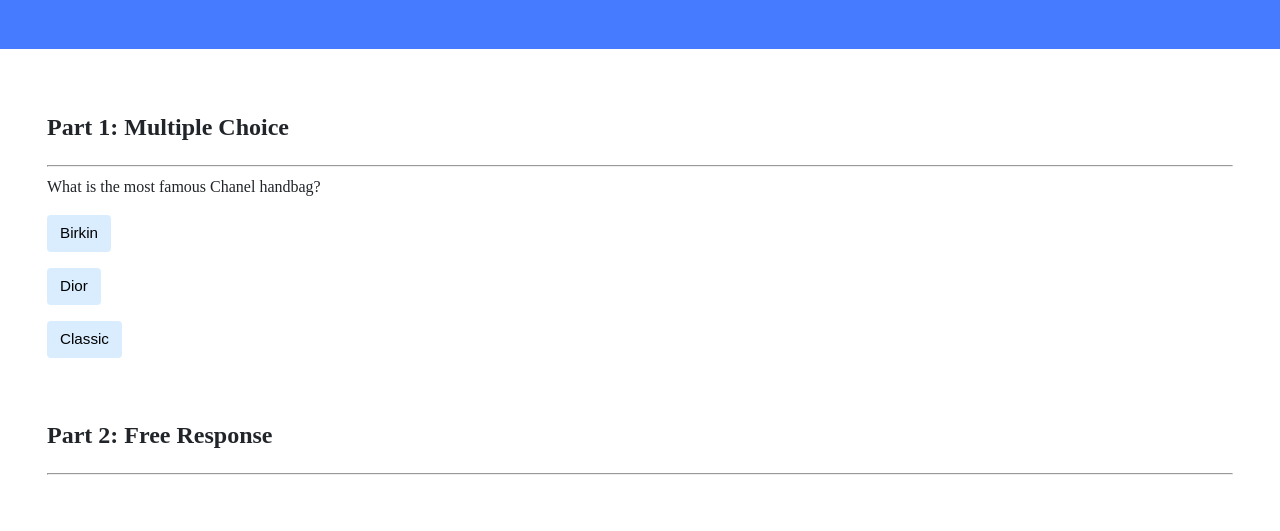
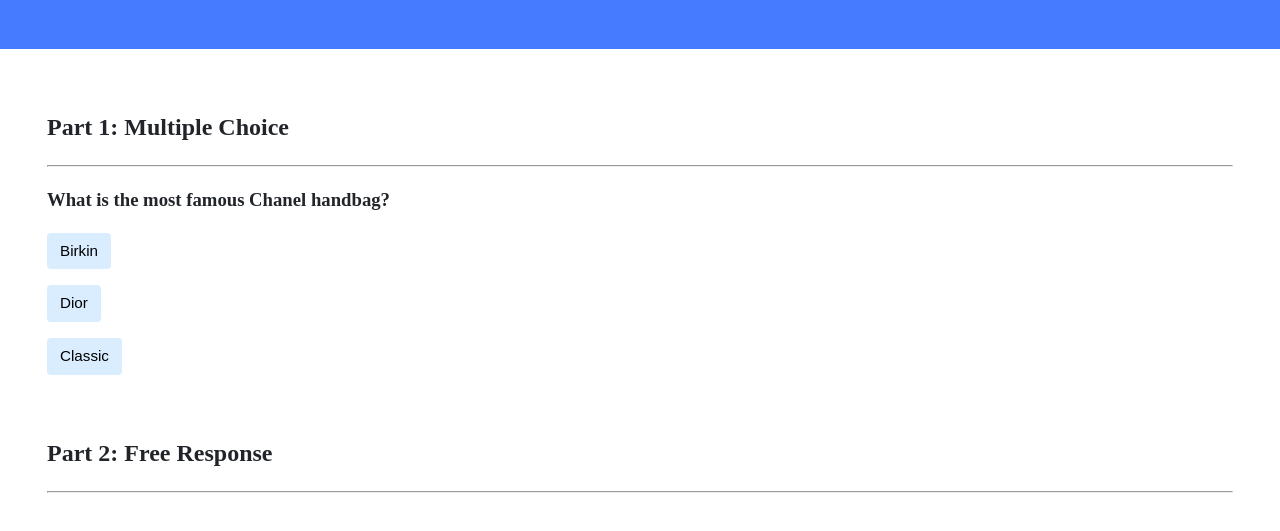
Before and after one commit to nchinling/CS50, a plain HTML site: page trivia/index.html in a window 1280 px wide. Shown: the part 151-682 px from the top of the page. Drawn offline with Linux system fonts and the light colour scheme.

Commit message:
Sun, Nov 13, 2022, 2:26 AM +00:00

```diff
--- a/trivia/index.html
+++ b/trivia/index.html
@@ -21,7 +21,7 @@
                 <h2>Part 1: Multiple Choice </h2>
                 <hr>
                 <!-- TODO: Add multiple choice question here -->
-                <div>What is the most famous Chanel handbag?</div>
+                <h3>What is the most famous Chanel handbag?</h3>
                 <p><button id = "red">Birkin</button></p>
                 <p><button id = "red">Dior</button></p>
                 <p><button id = "green">Classic</button></p>
```
